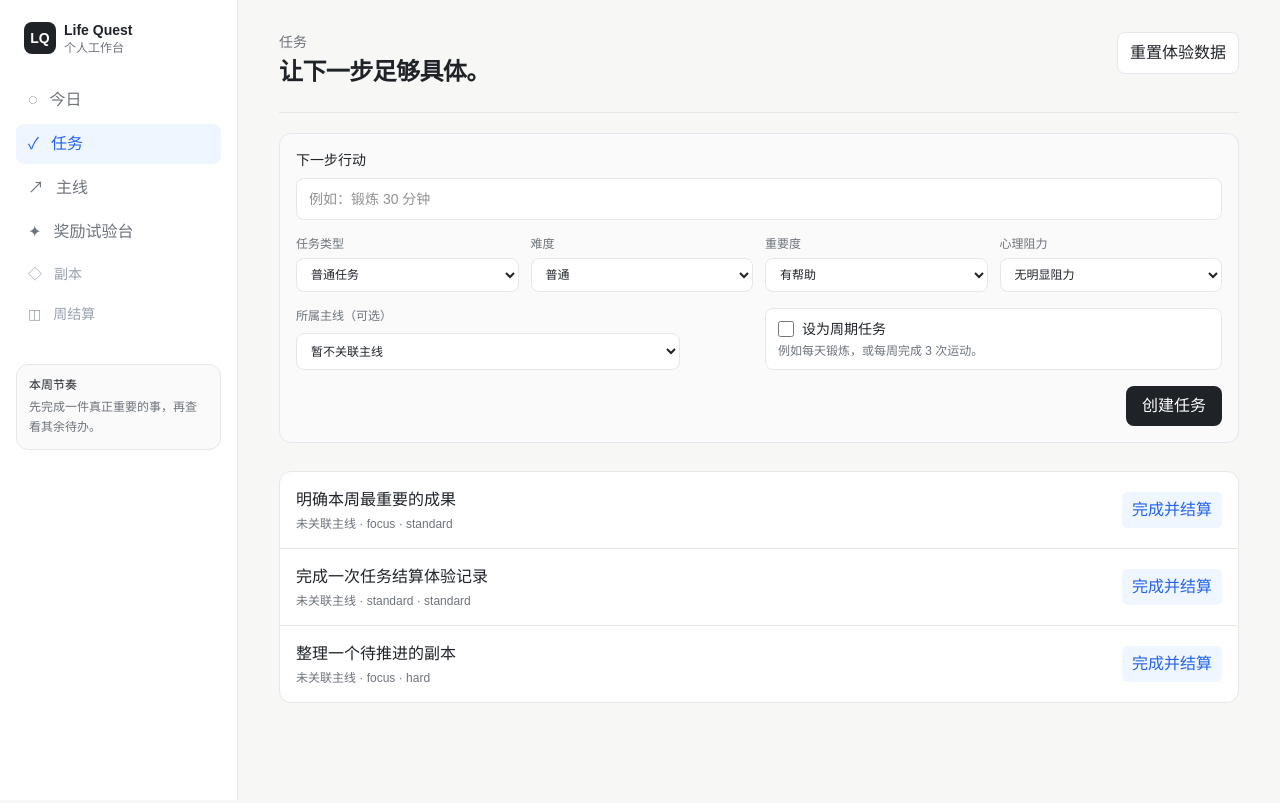
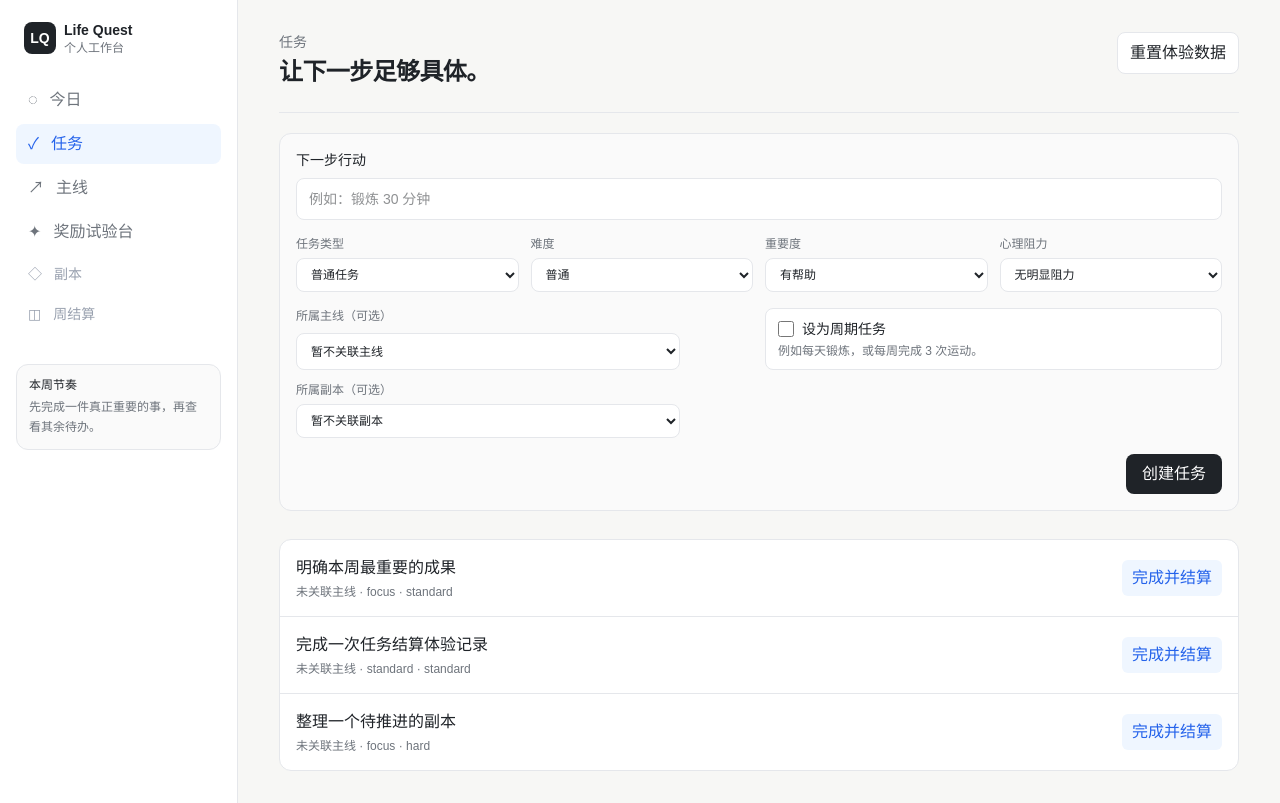
Before and after one commit to Dong-Sky/life-quest, a Next.js app: page /quests in a window 1280 px wide. Built offline with nearby package versions, Linux system fonts and the light colour scheme.

Commit message:
feat: link one-time quests to projects

```diff
--- a/app/quests/page.tsx
+++ b/app/quests/page.tsx
@@ -20,6 +20,7 @@ export default function QuestsPage() {
   const [importance, setImportance] = useState<Importance>("helpful");
   const [resistance, setResistance] = useState<Resistance>("none");
   const [mainlineId, setMainlineId] = useState("");
+  const [projectId, setProjectId] = useState("");
   const [isRecurring, setIsRecurring] = useState(false);
   const [cadence, setCadence] = useState<RecurrenceCadence>("daily");
   const [weeklyTarget, setWeeklyTarget] = useState(3);
@@ -32,6 +33,7 @@ export default function QuestsPage() {
       importance,
       resistance,
       mainlineId: mainlineId || undefined,
+      projectId: isRecurring ? undefined : projectId || undefined,
       recurrence: isRecurring ? { cadence, targetCount: cadence === "weekly" ? weeklyTarget : undefined } : undefined,
     });
     if (next !== state) { save(next); setTitle(""); }
@@ -47,15 +49,17 @@ export default function QuestsPage() {
         <label className="grid max-w-sm gap-1.5 text-xs text-[var(--muted)]"><span>所属主线（可选）</span><select className="rounded-lg border border-[var(--line)] bg-white px-2.5 py-2 text-sm text-[var(--ink)]" value={mainlineId} onChange={(event) => setMainlineId(event.target.value)}><option value="">暂不关联主线</option>{state.mainlines.map((mainline) => <option key={mainline.id} value={mainline.id}>{mainline.name}</option>)}</select></label>
         <div className="rounded-lg border border-[var(--line)] bg-white px-3 py-2.5"><label className="flex cursor-pointer items-center gap-2 text-sm font-medium"><input checked={isRecurring} className="h-4 w-4 accent-[var(--accent)]" onChange={(event) => setIsRecurring(event.target.checked)} type="checkbox" />设为周期任务</label><p className="mt-1 text-xs text-[var(--muted)]">例如每天锻炼，或每周完成 3 次运动。</p></div>
       </div>
+      {!isRecurring ? <label className="mt-3 grid max-w-sm gap-1.5 text-xs text-[var(--muted)]"><span>所属副本（可选）</span><select className="rounded-lg border border-[var(--line)] bg-white px-2.5 py-2 text-sm text-[var(--ink)]" value={projectId} onChange={(event) => setProjectId(event.target.value)}><option value="">暂不关联副本</option>{state.projects.map((project) => <option key={project.id} value={project.id}>{project.name}</option>)}</select></label> : null}
       {isRecurring ? <div className="mt-3 grid max-w-xl gap-3 sm:grid-cols-2"><Select label="重复频率" options={[["daily", "每天"], ["weekly", "每周"]]} value={cadence} onChange={(value) => setCadence(value as RecurrenceCadence)} />{cadence === "weekly" ? <label className="grid gap-1.5 text-xs text-[var(--muted)]"><span>本周目标次数</span><input className="rounded-lg border border-[var(--line)] bg-white px-2.5 py-2 text-sm text-[var(--ink)]" max="7" min="1" onChange={(event) => setWeeklyTarget(Number(event.target.value))} type="number" value={weeklyTarget} /></label> : <p className="self-end pb-2 text-sm text-[var(--muted)]">每天完成 1 次后，明天会自动重新出现。</p>}</div> : null}
       <div className="mt-4 flex justify-end"><button className="rounded-lg bg-[var(--ink)] px-4 py-2 text-sm font-medium text-white" type="submit">创建任务</button></div>
     </form>
     <section className="mt-7 overflow-hidden rounded-xl border border-[var(--line)] bg-white">
       {state.quests.map((quest) => {
         const mainline = state.mainlines.find((item) => item.id === quest.mainlineId);
+        const project = state.projects.find((item) => item.id === quest.projectId);
         const recurring = recurrenceDescription(quest);
         const action = quest.recurrence ? "记录一次并结算" : "完成并结算";
-        return <article className="flex items-center justify-between gap-4 border-b border-[var(--line)] px-4 py-4 last:border-b-0" key={quest.id}><div><p className={quest.status === "completed" ? "font-medium text-[var(--muted)] line-through" : "font-medium"}>{quest.title}</p><p className="mt-1 text-xs text-[var(--muted)]">{mainline?.name ?? "未关联主线"} · {recurring ?? `${quest.questType} · ${quest.difficulty}`}</p></div>{quest.status === "completed" ? <span className="text-xs text-[var(--success)]">{quest.recurrence ? "本周期已完成" : `+${quest.reward?.xp} XP · +${quest.reward?.coins} coins`}</span> : <button className="rounded-md bg-[var(--accent-soft)] px-2.5 py-1.5 text-xs font-medium text-[var(--accent)]" onClick={() => save(settlePrototypeQuest(state, quest.id))}>{action}</button>}</article>;
+        return <article className="flex items-center justify-between gap-4 border-b border-[var(--line)] px-4 py-4 last:border-b-0" key={quest.id}><div><p className={quest.status === "completed" ? "font-medium text-[var(--muted)] line-through" : "font-medium"}>{quest.title}</p><p className="mt-1 text-xs text-[var(--muted)]">{project?.name ?? mainline?.name ?? "未关联主线"} · {recurring ?? `${quest.questType} · ${quest.difficulty}`}</p></div>{quest.status === "completed" ? <span className="text-xs text-[var(--success)]">{quest.recurrence ? "本周期已完成" : `+${quest.reward?.xp} XP · +${quest.reward?.coins} coins`}</span> : <button className="rounded-md bg-[var(--accent-soft)] px-2.5 py-1.5 text-xs font-medium text-[var(--accent)]" onClick={() => save(settlePrototypeQuest(state, quest.id))}>{action}</button>}</article>;
       })}
     </section>
   </div>;
```
